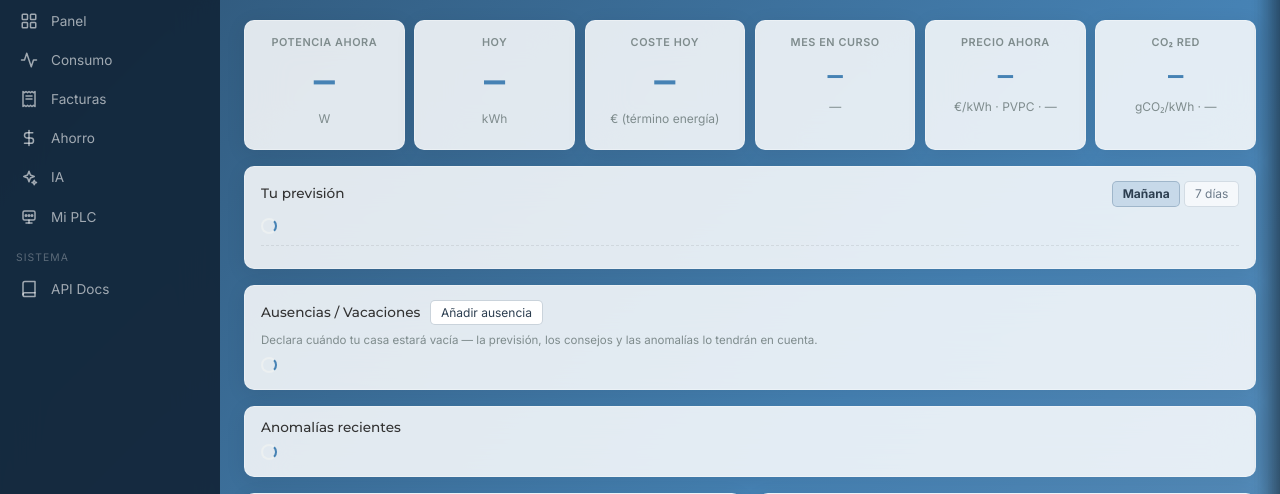
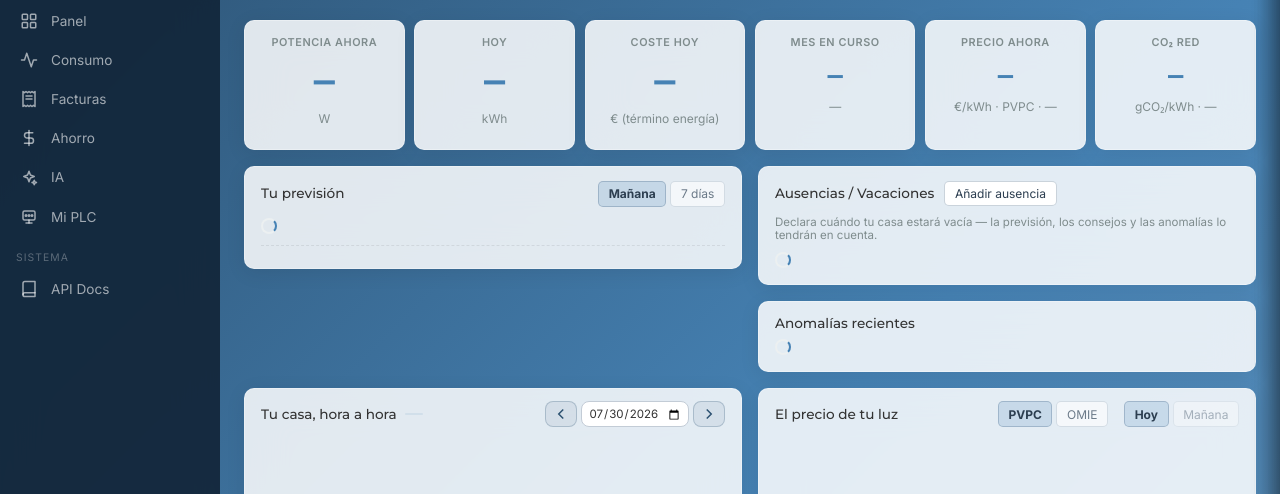
Before and after one commit to pibico/api_consum, a FastAPI app: template templates/app.html in a window 1280 px wide. Shown: the part 88-582 px from the top of the page. Run offline with FastAPI, Linux system fonts and the light colour scheme; the template is opened without the code that fills it: most values are stand-ins (such as "Sample title", 1, 10 or a date in 2020); a map, chart or similar area stays blank; some libraries are stand-ins or nearby versions.

Commit message:
Panel: layout Tu previsión / Ausencias / Anomalías en dos columnas independientes
Debajo de la fila de KPIs (sin tocar), Tu previsión pasa a columna
izquierda y Ausencias/Vacaciones + Anomalías se apilan en la columna
derecha — dos stacks flex-column al 50/50, cada uno con su propia altura
(sin estirar a la más alta ni dejar hueco de fila). Colapsa a una sola
columna en móvil (KPIs -> previsión -> ausencias -> anomalías). Solo
contenedor/CSS; ninguna tarjeta cambia contenido, endpoints o handlers.

ASSET_VERSION 117 -> 118.

```diff
--- a/app/api/v1/endpoints/web.py
+++ b/app/api/v1/endpoints/web.py
@@ -27,7 +27,7 @@ jinja_env = Environment(
 STATIC_PREFIX = settings.ROOT_PATH.rstrip("/")
 
 # Bump on every static asset change (guidelines cache-buster scheme).
-ASSET_VERSION = "117"  # 117: Phase 3a V4 — expected-vs-actual overlay on the Consumo hourly chart (consumption.js/html), reads api_edge's virtual_readings directly, i18n ES/EN
+ASSET_VERSION = "118"  # 118: Panel layout — Tu previsión / Ausencias / Anomalías into a 2-col grid row (.panel-forecast-row, consum_app.css + app.html), no logic change
 
 
 def render_template(template_name: str, **context) -> str:
--- a/static/css/consum_app.css
+++ b/static/css/consum_app.css
@@ -772,6 +772,20 @@
 .panel-3col > * { margin-bottom: 0 !important; min-width: 0; }
 @media (max-width: 1100px) { .panel-3col { grid-template-columns: 1fr; } }
 
+/* Panel top row (2026-07-30): TWO EQUAL-WIDTH INDEPENDENT vertical flex
+   stacks side by side (mosaic/masonry-by-column effect) — deliberately NOT
+   a row-aligned grid. A grid row stretches both cells to the tallest one,
+   leaving a filler gap under the shorter column; a flex row of two
+   flex-column children lets each stack pack its own cards tight and end
+   wherever its own content ends, with zero effect on the other column's
+   height. Left = Tu previsión; right = Ausencias/Vacaciones + Anomalías.
+   50/50 split. */
+.panel-forecast-row { display: flex; gap: 1rem; margin-bottom: 1rem; align-items: flex-start; }
+.panel-forecast-row > * { margin-bottom: 0 !important; min-width: 0; }
+.panel-forecast-left,
+.panel-forecast-right { display: flex; flex-direction: column; gap: 1rem; min-width: 0; flex: 1 1 0; }
+@media (max-width: 768px) { .panel-forecast-row { flex-direction: column; } }
+
 /* Panel v2 — weather rows + pvpc day toggle */
 .pnl-wx-row {
   display: flex; align-items: baseline; gap: 8px;
--- a/templates/app.html
+++ b/templates/app.html
@@ -64,11 +64,20 @@
   </div>
 </div>
 
+<!-- Panel top row (2026-07-30): TWO INDEPENDENT vertical stacks side by side
+     (not a row-aligned grid) below the untouched KPI row above. Left stack =
+     Tu previsión (wider); right stack = Ausencias/Vacaciones then Anomalías,
+     packed tight with no filler gap regardless of the other column's
+     height. Collapses to one column (KPIs → previsión → ausencias →
+     anomalías) below the .panel-forecast-row breakpoint. Cards themselves
+     are unchanged — only their container/placement moved. -->
+<div class="panel-forecast-row">
+  <div class="panel-forecast-left">
     <!-- Forecast & advice card (S2/S3/S6) — tomorrow (daily) + 7-day strip
          (weekly), SHAP drivers, cheapest-hours tip, explicit period on every
          figure (owner requirement 2026-07-28). "¿por qué?" opens the full
          waterfall in forecastWhyPanel (base.html). -->
-<div class="glass-panel" style="padding:0.85rem 1rem;margin-bottom:1rem;">
+    <div class="glass-panel" style="padding:0.85rem 1rem;">
       <div class="fc-card-head">
         <h4 style="margin:0;font-size:0.85rem;" data-i18n="forecast.title">Tu previsión</h4>
         <div class="fc-tabs">
@@ -79,12 +88,14 @@
       <div id="fc-body"><span class="spinner"></span></div>
       <div id="fc-equipment" class="fc-equipment"></div>
     </div>
+  </div>
 
+  <div class="panel-forecast-right">
     <!-- Ausencias / Vacaciones (2026-07-30) — per-CUPS away windows the member
          declares so the forecast/advice/anomaly/bill channels treat the
          resulting consumption dip as EXPECTED. ?supply=-aware (an absence is
          always for ONE installation, never household-wide). -->
-<div class="glass-panel" style="padding:0.85rem 1rem;margin-bottom:1rem;">
+    <div class="glass-panel" style="padding:0.85rem 1rem;">
       <div class="fc-card-head">
         <h4 style="margin:0;font-size:0.85rem;" data-i18n="absence.title">Ausencias / Vacaciones</h4>
         <button class="btn btn-sm" id="abs-add-btn" data-i18n="absence.addBtn">Añadir ausencia</button>
@@ -120,9 +131,11 @@
 
     <!-- Member anomaly feed (Phase 2 E4) — read-only, graceful empty state
          (cold-start: <8 weeks fleet history). No ack/resolve here. -->
-<div class="glass-panel" style="padding:0.85rem 1rem;margin-bottom:1rem;">
+    <div class="glass-panel" style="padding:0.85rem 1rem;">
       <h4 style="margin:0 0 0.5rem;font-size:0.85rem;" data-i18n="anomaly.title">Anomalías recientes</h4>
       <div id="anomaly-body"><span class="spinner"></span></div>
+    </div>
+  </div>
 </div>
 
 <!-- General meter today + PVPC curve, side by side -->
```
Lines whose indentation alone changed are shown as unchanged.
